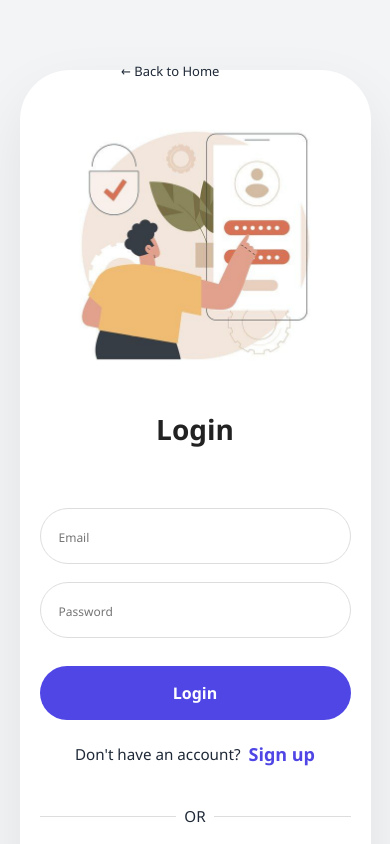
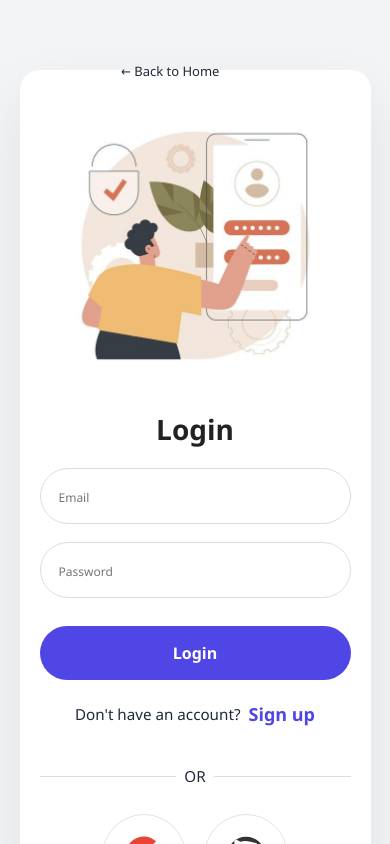
Before and after one commit to Rajat-0707/skillSwap, a React (Vite) app in the folder skillSwapFrontend/: page /login in a window 390 px wide. Shown: the top 844 px of the page. Built offline with nearby package versions, Linux system fonts and the light colour scheme; no server answers.

Commit message:
fixed responsiveness

```diff
--- a/skillSwapFrontend/src/css/login.css
+++ b/skillSwapFrontend/src/css/login.css
@@ -8,7 +8,6 @@
 
 @media (max-width: 768px) {
   .login-container {
-
     padding: 0 15px;
   }
 }
@@ -24,17 +23,17 @@
   }
 }
 
-  .main-container
-{
+.main-container {
   position: relative;
-    border: 1px solid black;
   display: flex;
   border-radius: 50px;
   padding: 60px;
   max-width: 90vw;
-    margin:20px 100px;
+  margin: 20px 100px;
+  background: #ffffff;
+  box-shadow: 0 25px 60px rgba(0, 0, 0, 0.08);
+  border: none;
 }
-
 
 @media (max-width: 768px) {
   .main-container {
@@ -45,43 +44,25 @@
 
 @media (max-width: 480px) {
   .main-container {
-      padding: 30px 20px;
+    padding: 20px;
     border-radius: 20px;
     flex-direction: column;
-      margin: 0px;
+    margin: 0;
+    margin-bottom: 1rem;
   }
 
   .goback{
-      left: 1px;
-      top: 1px;
+    left: 10px;
+    top: 10px;
   }
 }
 
-.main-container
-{
-    border: 1px solid black;
-    display: flex;
-    border-radius: 50px;
-    padding: 60px;
-    position: relative;
-}
-
 .login-image{
-
   background-image: url('/login.png');
   background-size: cover;
   background-position: center;
   border-top-left-radius: 16px;
   border-bottom-left-radius: 16px;
-}
-
-
-
-.main-container {
-  background: #ffffff;
-  box-shadow: 0 25px 60px rgba(0, 0, 0, 0.08);
-  border: none;
-  position: relative;
 }
 
 .login-form-area{
@@ -105,33 +86,25 @@
     width: 100%;
     height: auto;
   }
-
-    .main-container{
-      padding: 20px;
-      margin-bottom: 1rem;
 }
-  }
-
 
 .or p{
   margin-bottom: 0px;
 }
+
 .login-head{
   font-size: 1.5rem;
   color: #222;
-    margin-bottom: 40px;
   text-align: center;
 }
 
 .login-form{
   display: flex;
   flex-direction: column;
-
 }
 
 .inp{
   width: 100%;
-
 }
 
 .inp input{
@@ -231,7 +204,6 @@
   box-shadow: 0 4px 10px rgba(0, 0, 0, 0.15);
 }
 
-
 @keyframes fadeInUpSoft {
   from {
     opacity: 0;
@@ -243,48 +215,6 @@
   }
 }
 
-/* .login-head {
-    animation: fadeInUpSoft 0.6s ease forwards;
-    animation-delay: 0.2s;
-    opacity: 0;
-}
-
-.inp input:nth-child(1) {
-    animation: fadeInUpSoft 0.6s ease forwards;
-    animation-delay: 0.35s;
-    opacity: 0;
-}
-
-.inp input:nth-child(2) {
-    animation: fadeInUpSoft 0.6s ease forwards;
-    animation-delay: 0.5s;
-    opacity: 0;
-}
-
-.login-button {
-    animation: fadeInUpSoft 0.6s ease forwards;
-    animation-delay: 0.65s;
-    opacity: 0;
-}
-
-.no-account {
-    animation: fadeInUpSoft 0.6s ease forwards;
-    animation-delay: 0.8s;
-    opacity: 0;
-}
-
-.or {
-    animation: fadeInUpSoft 0.6s ease forwards;
-    animation-delay: 0.95s;
-    opacity: 0;
-}
-
-.social-login {
-    animation: fadeInUpSoft 0.6s ease forwards;
-    animation-delay: 1.1s;
-    opacity: 0;
-} */
-
 .login-button button {
   transition:
     background-color 0.5s cubic-bezier(0.22, 1, 0.36, 1),
@@ -293,7 +223,15 @@
 }
 
 .login-button button:hover {
-    box-shadow:  rgba(0, 0, 0, 0.17) 0px -23px 25px 0px inset, rgba(0, 0, 0, 0.15) 0px -36px 30px 0px inset, rgba(0, 0, 0, 0.1) 0px -79px 40px 0px inset, rgba(0, 0, 0, 0.06) 0px 2px 1px, rgba(0, 0, 0, 0.09) 0px 4px 2px, rgba(0, 0, 0, 0.09) 0px 8px 4px, rgba(0, 0, 0, 0.09) 0px 16px 8px, rgba(0, 0, 0, 0.09) 0px 32px 16px;;
+  box-shadow:
+    rgba(0, 0, 0, 0.17) 0px -23px 25px inset,
+    rgba(0, 0, 0, 0.15) 0px -36px 30px inset,
+    rgba(0, 0, 0, 0.1) 0px -79px 40px inset,
+    rgba(0, 0, 0, 0.06) 0px 2px 1px,
+    rgba(0, 0, 0, 0.09) 0px 4px 2px,
+    rgba(0, 0, 0, 0.09) 0px 8px 4px,
+    rgba(0, 0, 0, 0.09) 0px 16px 8px,
+    rgba(0, 0, 0, 0.09) 0px 32px 16px;
 }
 
 .login-form-area {
@@ -305,6 +243,7 @@
   transition: border-bottom 0.8s ease;
 }
 
+/* ✅ goback */
 .goback {
   display: flex;
   justify-content: center;
@@ -315,7 +254,6 @@
   left: 100px;
   cursor: pointer;
   padding: 20px;
-
   border: 1px solid transparent;
   border-radius: 999px;
   transition: border-color 0.3s ease, background-color 0.3s ease;
```
Lines whose indentation alone changed are shown as unchanged.
